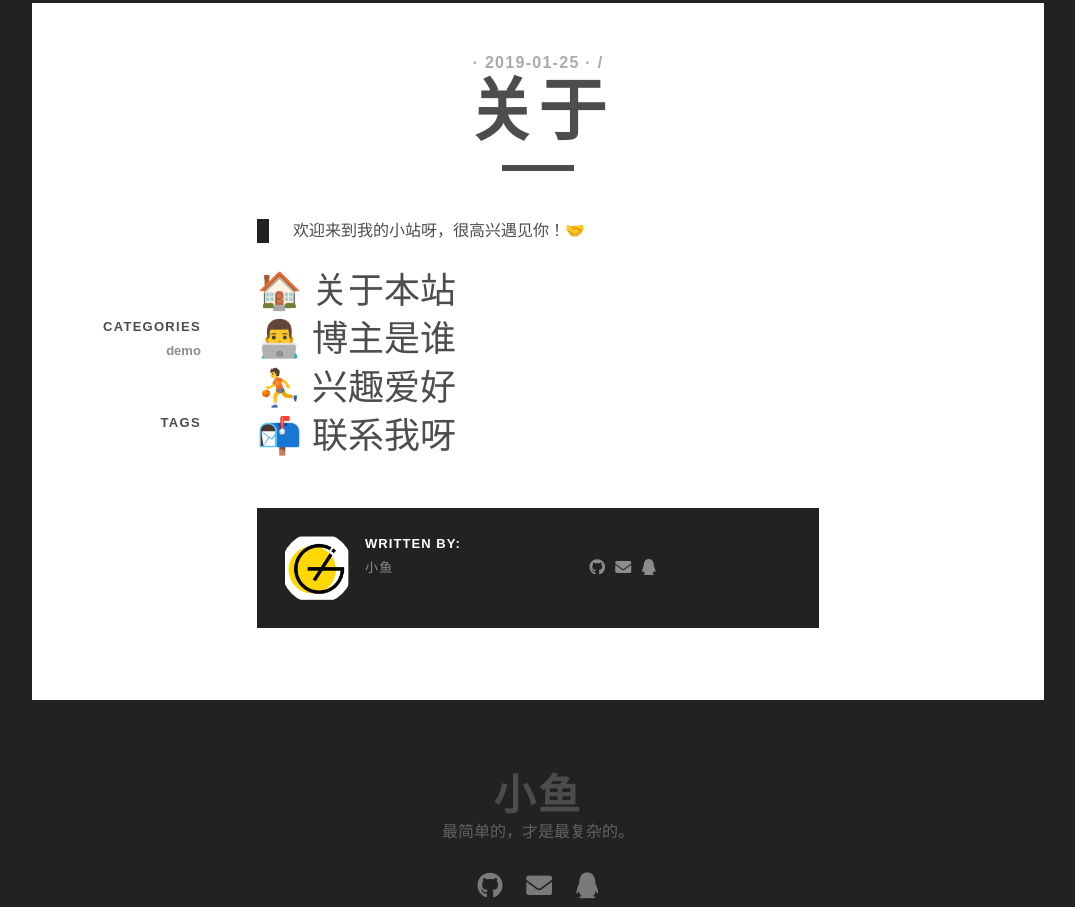
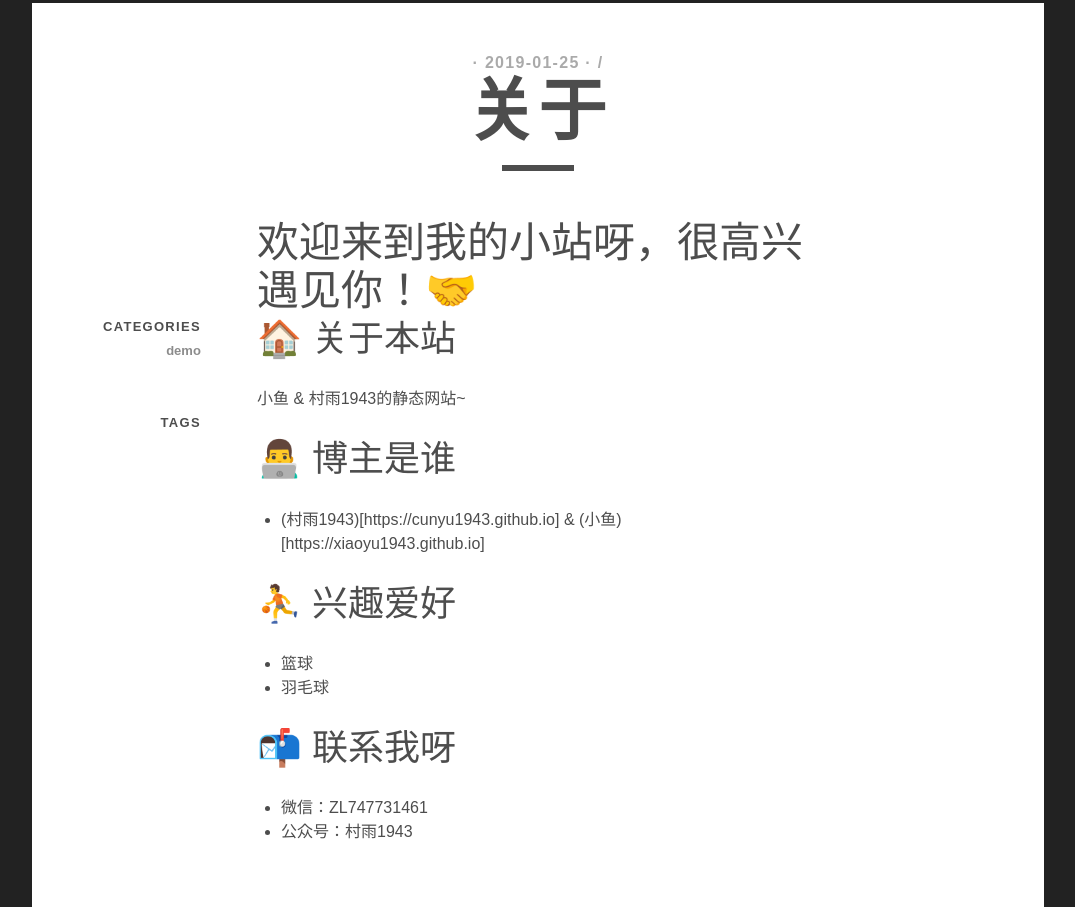
Before and after one commit to xiaoyu1943/xiaoyu1943.github.io, a plain HTML site: page post/about/index.html in a window 1280 px wide. Shown: the part 142-1049 px from the top of the page, without its empty margins (102-1177 px from the left). Drawn offline with nearby package versions, Linux system fonts and the light colour scheme.

Commit message:
update from gridea: 2019-10-12 00:03:37

```diff
--- a/atom.xml
+++ b/atom.xml
@@ -2,7 +2,7 @@
 <feed xmlns="http://www.w3.org/2005/Atom">
     <id>https://xiaoyu1943.github.io</id>
     <title>小鱼</title>
-    <updated>2019-10-11T15:57:08.644Z</updated>
+    <updated>2019-10-11T16:03:36.213Z</updated>
     <generator>https://github.com/jpmonette/feed</generator>
     <link rel="alternate" href="https://xiaoyu1943.github.io"/>
     <link rel="self" href="https://xiaoyu1943.github.io/atom.xml"/>
--- a/post/about/index.html
+++ b/post/about/index.html
@@ -6,7 +6,7 @@
 <meta name="robots" content="all,follow">
 <meta name="googlebot" content="index,follow,snippet,archive">
 <title>关于 | 小鱼</title>
-<link rel="shortcut icon" href="https://xiaoyu1943.github.io/favicon.ico?v=1570809422342">
+<link rel="shortcut icon" href="https://xiaoyu1943.github.io/favicon.ico?v=1570809811931">
 <link rel="stylesheet" href="https://use.fontawesome.com/releases/v5.8.1/css/all.css" integrity="sha384-50oBUHEmvpQ+1lW4y57PTFmhCaXp0ML5d60M1M7uH2+nqUivzIebhndOJK28anvf" crossorigin="anonymous">
 <link rel="stylesheet" href="https://xiaoyu1943.github.io/styles/main.css" type='text/css' media='all'>
 
@@ -148,13 +148,23 @@
         <div class="entry-container">
           <div class="entry-content">
             <article>
-              <blockquote>
-<p>欢迎来到我的小站呀，很高兴遇见你！🤝</p>
-</blockquote>
+              <h1 id="欢迎来到我的小站呀很高兴遇见你">欢迎来到我的小站呀，很高兴遇见你！🤝</h1>
 <h2 id="关于本站">🏠 关于本站</h2>
+<p>小鱼 &amp; 村雨1943的静态网站~</p>
 <h2 id="博主是谁">👨‍💻 博主是谁</h2>
+<ul>
+<li>(村雨1943)[https://cunyu1943.github.io] &amp; (小鱼)[https://xiaoyu1943.github.io]</li>
+</ul>
 <h2 id="兴趣爱好">⛹ 兴趣爱好</h2>
+<ul>
+<li>篮球</li>
+<li>羽毛球</li>
+</ul>
 <h2 id="联系我呀">📬 联系我呀</h2>
+<ul>
+<li>微信：ZL747731461</li>
+<li>公众号：村雨1943</li>
+</ul>
 
             </article>
           </div>
@@ -177,7 +187,7 @@
           </div>
           <div class="author-meta">
             <div class="author">
-              <img alt='' src="https://xiaoyu1943.github.io/images/avatar.png?v=1570809422342" class='avatar avatar-72 photo' height='72' width='72'>
+              <img alt='' src="https://xiaoyu1943.github.io/images/avatar.png?v=1570809811931" class='avatar avatar-72 photo' height='72' width='72'>
               <span>WRITTEN BY: &nbsp;&nbsp;&nbsp;<a href='https://xiaoyu1943.github.io'>小鱼</a> </span>
             </div>
             <div class="bio">
```
Also changed, not shown: archives/index.html (+1 -1 lines), index.html (+1 -1 lines), post/wo-de-di-yi-ci-bo-ke-zhi-lu/index.html (+2 -2 lines), tag/MBfJ5AEA4/index.html (+1 -1 lines), tags/index.html (+1 -1 lines).
